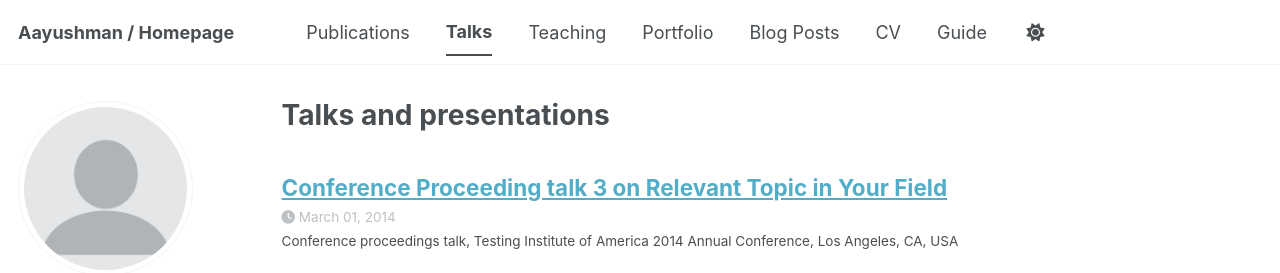
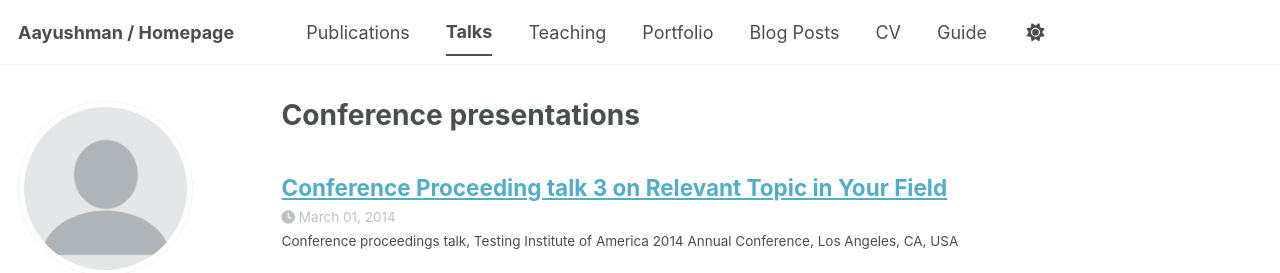
Before and after one commit to Aayushman5/Aayushman5.github.io, a Jekyll site: the page built from _pages/talks.html, in a window 1280 px wide and 1076 px high. Shown: the top 273 px of the window. Built offline with Jekyll 4.4.1, drawn with Linux system fonts in a browser that asks for light colours; some web fonts are replaced; a script bundle is joined from its source files by our own code; library files that are not in the unit come from our copies.

Commit message:
Update talks.html

```diff
--- a/_pages/talks.html
+++ b/_pages/talks.html
@@ -1,6 +1,6 @@
 ---
 layout: archive
-title: "Talks and presentations"
+title: "Conference presentations"
 permalink: /talks/
 author_profile: true
 ---
```
